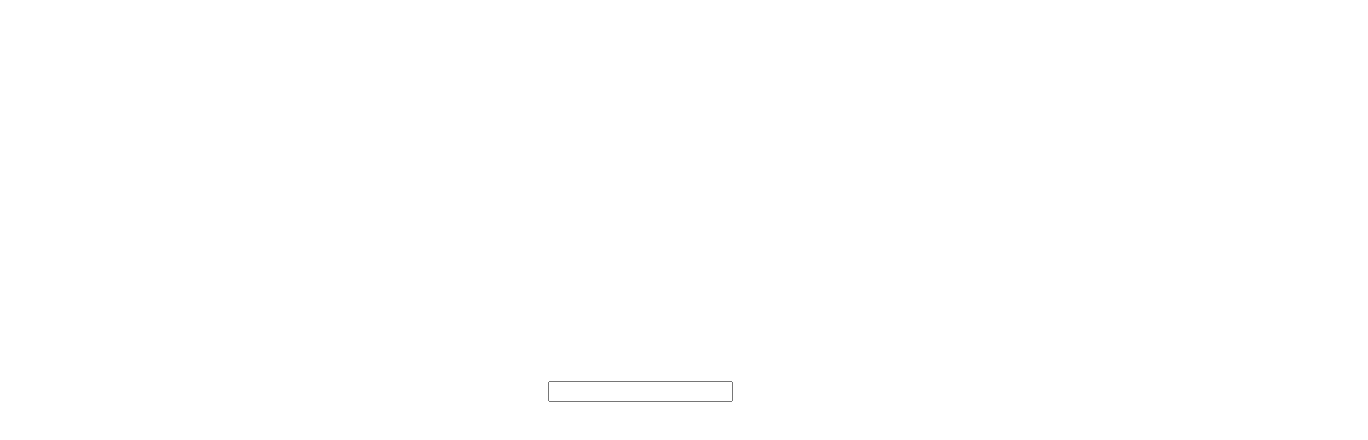
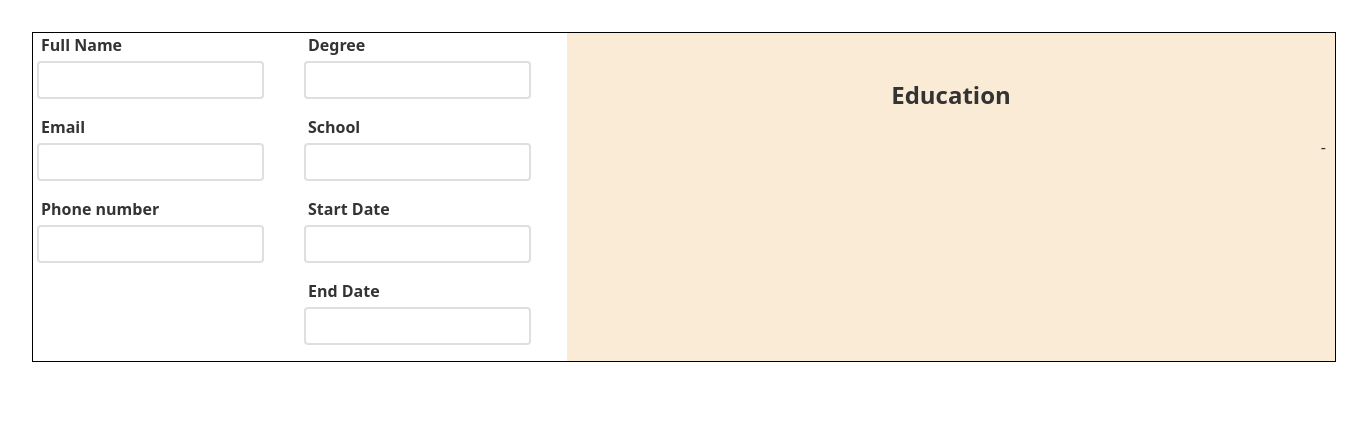
Before and after one commit to LinhLe03/cv-template-builder, a React (Vite) app: page / in a window 1280 px wide. Shown: the top 440 px of the page, 1368 px wide, since content can reach past the window. Built offline with nearby package versions, Linux system fonts and the light colour scheme.

Commit message:
feature: cv display general + education info (single degree)

```diff
--- a/src/App.css
+++ b/src/App.css
@@ -1,5 +1,5 @@
 #root {
-  max-width: 1280px;
+  min-height: 100vh;
   margin: 0 auto;
   padding: 2rem;
   text-align: center;
@@ -13,7 +13,3 @@
 .card {
   padding: 2em;
 }
-
-.read-the-docs {
-  color: #888;
-}
--- a/src/App.jsx
+++ b/src/App.jsx
@@ -1,14 +1,23 @@
-import { useState } from 'react'
+import { Children, useState } from 'react'
 import './App.css'
-import { ControlledForm } from './components/ControlledForm'
-import ResumeViewer from './components/ResumeViewer'
+import { GeneralInfoForm } from './components/Form/GeneralInfoForm'
+import ResumeViewer from './components/ResumeViewer/ResumeViewer'
 import { UncontrolledForm } from './components/UncontrolledForm'
+import { EducationForm } from './components/Form/EducationForm'
 
 function App() {
     const [formData, setFormData] = useState({
       fullName: '',
       email: '',
-      phoneNumber: ''
+      phoneNumber: '',
+      qualifications: {
+        degree: '',
+        school: '',
+        startDate: '',
+        endDate: '',
+
+      },
+
     })
 
     // const handleSubmit = (e) => {
@@ -34,16 +43,26 @@ function App() {
   return (
     <>
 
+      <div className='web-container'>
+        <GeneralInfoForm
+          formData={formData}
+          onChange={handleChange}
+        />
 
-      <ControlledForm
-        formData={formData}
-        onChange={handleChange}
-      >
+        <EducationForm
+          formData={formData}
+          onChange={handleChange}
+        />
 
-      </ControlledForm>
-      <ResumeViewer
-        formData={formData}
-      ></ResumeViewer>
+        <ResumeViewer
+          formData={formData}
+        >
+          {Children}
+
+
+        </ResumeViewer>
+
+      </div>
     </>
   )
 }
--- /dev/null
+++ b/src/components/Form/EducationForm.jsx
@@ -0,0 +1,48 @@
+import '../../styles/controlled-form.scss'
+
+export function EducationForm( { formData, onChange, onSubmit }) {
+
+
+    return (
+    <>
+      <form className="general-info" onSubmit={onSubmit} autoComplete="off">
+
+        <label htmlFor="degree"> Degree </label>
+        <input
+          type="text"
+          id="degree"
+          name="degree"
+          value={formData.degree}
+          onChange={onChange} >
+        </input>
+
+        <label htmlFor="school"> School </label>
+        <input
+          type="text"
+          id="school"
+          name="school"
+          value={formData.school}
+          onChange={onChange} >
+        </input>
+
+        <label htmlFor="startDate"> Start Date </label>
+        <input
+          type="text"
+          id="startDate"
+          name="startDate"
+          value={formData.startDate}
+          onChange={onChange}>
+        </input>
+
+        <label htmlFor="endDate"> End Date </label>
+        <input
+          type="text"
+          id="endDate"
+          name="endDate"
+          value={formData.endDate}
+          onChange={onChange}>
+        </input>
+      </form>
+    </>
+    )
+}
--- a/src/components/ControlledForm.jsx
+++ b/src/components/Form/GeneralInfoForm.jsx
@@ -1,6 +1,6 @@
-import '../styles/controlled-form.scss'
+import '../../styles/controlled-form.scss'
 
-export function ControlledForm( { formData, onChange }) {
+export function GeneralInfoForm( { formData, onChange, onSubmit }) {
 
     // Controlled Form - handle general information - name, email, phone number
 
@@ -25,15 +25,8 @@ export function ControlledForm( { formData, onChange }) {
 
     return (
     <>
-      {/* <form className="general-info" onSubmit={handleSubmit} autoComplete="off"> */}
-        {/* <label htmlFor="fullName"> Full Name </label> */}
-        {/* <input
-          type="text"
-          id="fullName"
-          name="fullName"
-          value={value}
-          onChange={handleChange} >
-        </input> */}
+      <form className="general-info" onSubmit={onSubmit} autoComplete="off">
+        <label htmlFor="fullName"> Full Name </label>
 
         <input
           type="text"
@@ -43,15 +36,13 @@ export function ControlledForm( { formData, onChange }) {
           onChange={onChange} >
         </input>
 
-        <h2></h2>
-
-        {/* <label htmlFor="email"> Email </label>
+        <label htmlFor="email"> Email </label>
         <input
           type="email"
           id="email"
           name="email"
-          value={value}
-          onChange={handleChange}>
+          value={formData.email}
+          onChange={onChange}>
         </input>
 
         <label htmlFor="phoneNumber"> Phone number </label>
@@ -59,18 +50,11 @@ export function ControlledForm( { formData, onChange }) {
           type="text"
           id="phoneNumber"
           name="phoneNumber"
-          value={value}
-          onChange={handleChange}
+          value={formData.phoneNumber}
+          onChange={onChange}
           maxLength={10}>
-        </input> */}
-      {/* </form> */}
-
-
-
-      {/* <h2>Full Name: {formData.fullName}</h2>
-      <h2>Email: {formData.email}</h2>
-      <h2>Phone Number: {formData.phoneNumber}</h2> */}
-
+        </input>
+      </form>
     </>
     )
 }
--- a/src/components/ResumeViewer.jsx
+++ /dev/null
@@ -1,17 +0,0 @@
-import { ControlledForm } from "./ControlledForm";
-
-
-function ResumeViewer( { formData} ) {
-    return(
-        <>
-          <div className="resume-viewer">
-            <h2>{formData.fullName}</h2>
-            <h2>{formData.email}</h2>
-            <h2>{formData.phoneNumber}</h2>
-
-          </div>
-        </>
-    )
-}
-
-export default ResumeViewer;
--- /dev/null
+++ b/src/components/ResumeViewer/ContactViewer.jsx
@@ -0,0 +1,15 @@
+function ContactViewer( { formData } ) {
+    return(
+        <>
+        <h2>{formData.fullName}</h2>
+
+        <div className="contact-viewer">
+
+          <p>{formData.email}</p>
+          <p>{formData.phoneNumber}</p>
+        </div>
+        </>
+    )
+}
+
+export default ContactViewer;
--- /dev/null
+++ b/src/components/ResumeViewer/EducationViewer.jsx
@@ -0,0 +1,23 @@
+function EducationViewer( { formData } ) {
+    return(
+        <>
+          <h2>Education</h2>
+          <div className="education-viewer">
+
+            <div className="degree">
+              <h3>{formData.degree}</h3>
+              <h4>{formData.school}</h4>
+            </div>
+
+            <div className="date">
+              <p>{formData.startDate}</p>
+              <p>-</p>
+              <p>{formData.endDate}</p>
+
+            </div>
+          </div>
+        </>
+    )
+}
+
+export default EducationViewer;
--- /dev/null
+++ b/src/components/ResumeViewer/ResumeViewer.jsx
@@ -0,0 +1,25 @@
+import '../../styles/resume-viewer.scss'
+import { EducationForm } from '../Form/EducationForm';
+import ContactViewer from './ContactViewer';
+import EducationViewer from './EducationViewer';
+
+
+function ResumeViewer( { formData } ) {
+    return(
+        <>
+          <div className="resume-viewer">
+
+            <ContactViewer
+              formData={formData}
+            ></ContactViewer>
+
+            <EducationViewer
+              formData={formData}
+            ></EducationViewer>
+
+          </div>
+        </>
+    )
+}
+
+export default ResumeViewer;
--- a/src/index.css
+++ b/src/index.css
@@ -2,17 +2,14 @@
   font-family: system-ui, Avenir, Helvetica, Arial, sans-serif;
   line-height: 1.5;
   font-weight: 400;
-
   color-scheme: light dark;
   color: rgba(255, 255, 255, 0.87);
-  background-color: #242424;
+  background-color: white;
 
   font-synthesis: none;
   text-rendering: optimizeLegibility;
   -webkit-font-smoothing: antialiased;
   -moz-osx-font-smoothing: grayscale;
-
-
 }
 
 :-webkit-autofill,
@@ -66,15 +63,14 @@ button:focus-visible {
   outline: 4px auto -webkit-focus-ring-color;
 } */
 
-@media (prefers-color-scheme: light) {
-  :root {
-    color: #213547;
-    background-color: #ffffff;
-  }
-  a:hover {
-    color: #747bff;
-  }
-  button {
-    background-color: #f9f9f9;
-  }
+.web-container {
+  min-width: 100vh;
+  display: flex;
+  gap: 2rem;
+  justify-content: space-around;
+  border: 1px solid black;
 }
+
+h1, h2, h3, h4, h5, h6 {
+  margin: 0.25em;
+}
--- /dev/null
+++ b/src/styles/resume-viewer.scss
@@ -0,0 +1,29 @@
+.resume-viewer {
+    background-color: antiquewhite;
+    min-width: 768px;
+
+    .contact-viewer {
+        gap: 1ch;
+        display: flex;
+        justify-content: center;
+    }
+
+    .education-viewer {
+        display: flex;
+        justify-content: space-between;
+
+        .degree {
+            display: flex;
+            flex-direction: column;
+            align-items: baseline;
+            gap: 5px;
+        }
+
+        .date {
+            display: flex;
+            justify-content: baseline;
+            gap: 1ch;
+
+        }
+    }
+}
```
